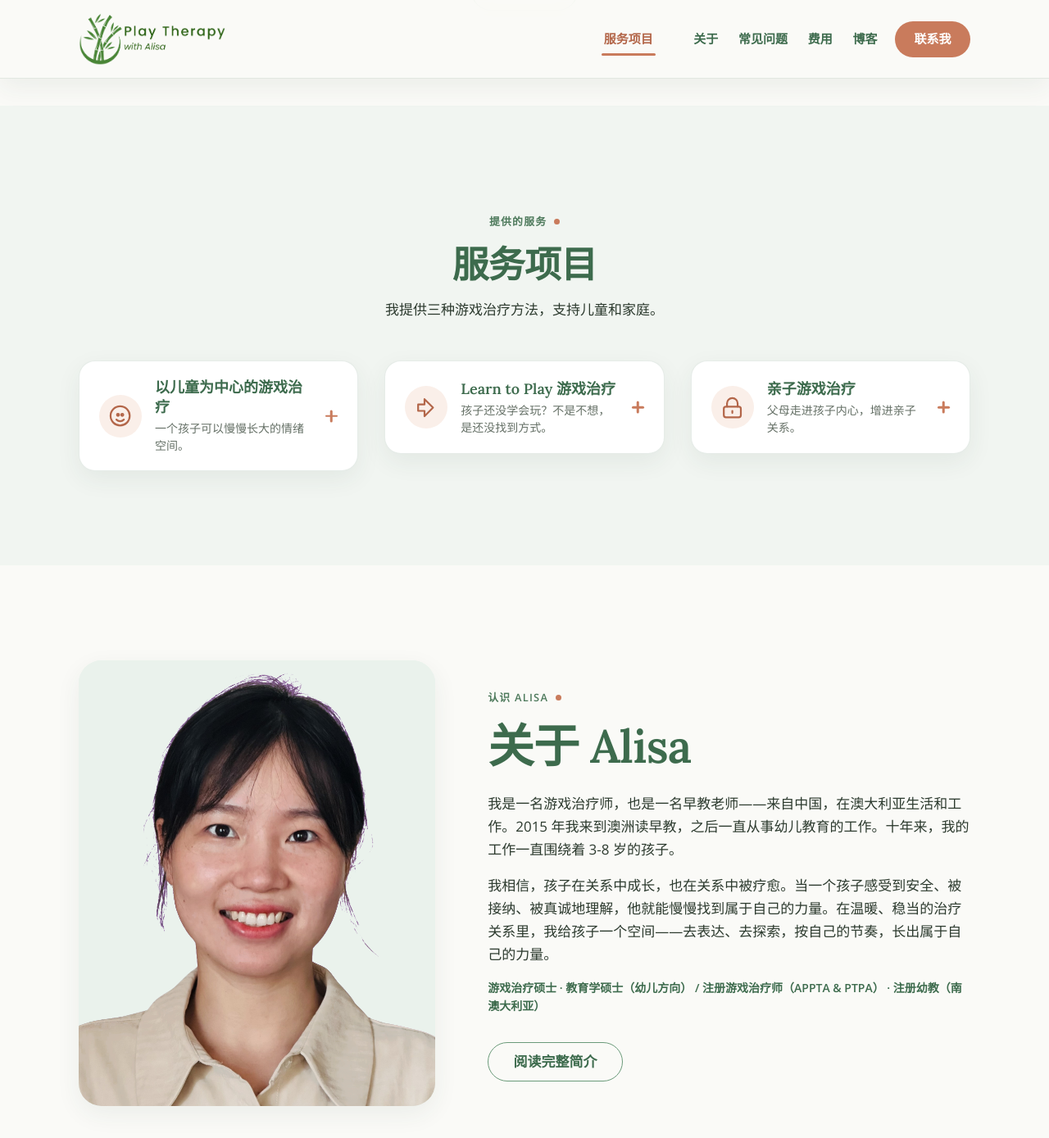
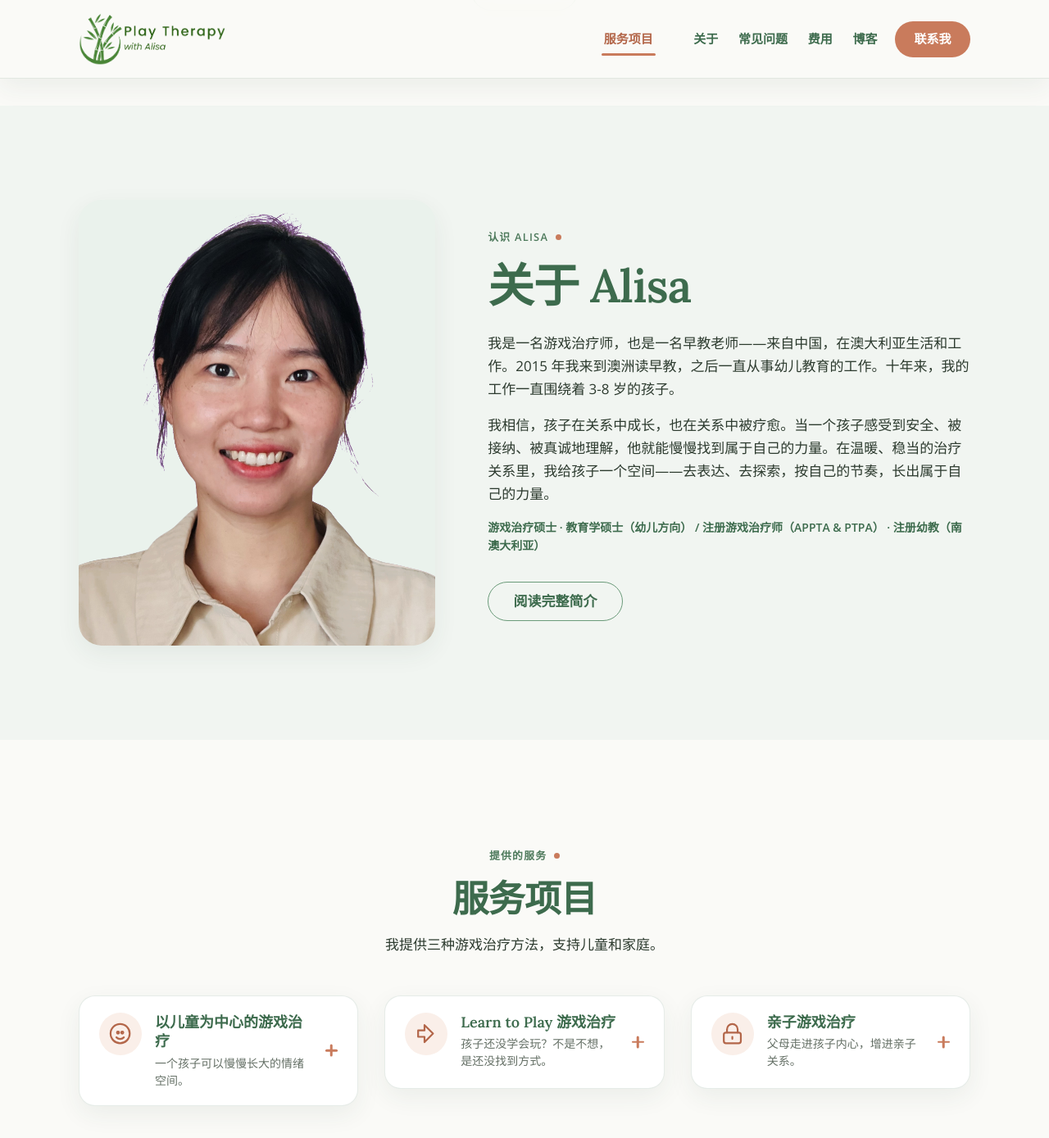
Before and after one commit to nguyentran0212/alisa-website, a Jekyll site: the page built from zh/index.md, in a window 1280 px wide and 1400 px high, scrolled down 2165 px. Shown: the top 1389 px of the window at 82% size. Built offline with Jekyll 4.4.1, drawn with Linux system fonts in a browser that asks for light colours; some of the changed text lies outside the part shown.

Commit message:
Reorder home sections + retint per design brief
New section order: What is Play Therapy → Is This for My Child →
About Alisa → Services → Fees → FAQ → Recent Articles → Contact.

Background tinting (using .bg-band for the 'dark' sections):
- bright: What is Play Therapy, Is This for My Child, Services, Fees,
  Recent Articles (no background class, sit on --canvas)
- dark:  About Alisa, FAQ, Contact (.bg-band)

About Alisa moved up from after Services to sit between
'Is This for My Child' and 'Services'. Its section element now carries
.bg-band so it reads as a 'dark' interlude between the two bright
sections. Services and Fees had .bg-band removed.

CSS additions:
- .fees-group-title-second: extra top margin + padding so the NDIS
  group heading is clearly separated from the last Private row
- .faq-lead-link: 'More questions? Get in touch.' renders as an
  inline CTA with hover state + arrow nudge (was a bare underlined
  link floating below the accordion)

Data fixes:
- _data/{en,zh}.yml: add missing footer.inclusion text (was an empty
  <p> in the inclusion notice — the rainbow-flag section had no
  statement below it)

Applies to both EN (/index.md) and ZH (/zh/index.md) home pages.

```diff
--- a/_data/en.yml
+++ b/_data/en.yml
@@ -24,6 +24,7 @@ footer:
   copyright_line: "© 2026 Alisa Play Therapy. All rights reserved. All content on this site is protected and may not be reproduced without written permission."
   # Alisa's exact wording from prod.
   acknowledgement: "Play Therapy With Alisa acknowledges the Traditional Custodians of the lands on which we live, work and play, and pays respect to Elders past and present."
+  inclusion: "At Alisa Play Therapy, we are committed to providing services that are inclusive and accessible for all children and families, regardless of ethnicity, gender, gender identity and expression, disability, neurodivergence, religion or sexual orientation."
 
 # Splose external form — Alisa uses this instead of an inline contact form.
 splose_form_url: "https://play-therapy-with-alisa-1.splose.com/public-form/04c0af96-beb3-4509-b853-e8d18937b193"
--- a/_data/zh.yml
+++ b/_data/zh.yml
@@ -24,6 +24,7 @@ footer:
   copyright_line: "© 2026 Alisa 游戏治疗。保留所有权利。本网站所有内容受法律保护，未经书面许可不得复制或转载。"
   # Alisa's exact wording from prod.
   acknowledgement: "Play Therapy With Alisa acknowledges the Traditional Custodians of the lands on which we live, work and play, and pays respect to Elders past and present."
+  inclusion: "Alisa 游戏治疗致力于为所有儿童和家庭提供包容且可及的服务，不分族裔、性别、性别认同与表达、残障情况、神经多样性、宗教或性取向。"
 
 splose_form_url: "https://play-therapy-with-alisa-1.splose.com/public-form/04c0af96-beb3-4509-b853-e8d18937b193"
 discovery_call_url: "mailto:hello@alisaplaytherapy.com?subject=15-minute%20Discover%20Call"
--- a/assets/css/style.css
+++ b/assets/css/style.css
@@ -617,7 +617,9 @@ section { position: relative; }
   cursor: pointer;
   position: relative;
   display: flex;
-  align-items: center;
+  /* Align icons to the top, not center. With center the icon shifts down
+     when a title wraps to 2 lines, making the 3 cards visibly uneven. */
+  align-items: flex-start;
   gap: var(--s-4);
   padding: var(--s-5) 3.5rem var(--s-5) var(--s-6);
   /* Lock the summary height so the 3 service cards line up regardless of
@@ -978,6 +980,37 @@ section { position: relative; }
 }
 .faq .answer-links a { color: var(--sage-deep); }
 
+/* Bottom-of-section link ('More questions? Get in touch.'). Was rendering
+   as just an underlined link inside a centered paragraph. Wrap it in a
+   button-like treatment so it reads as a call-to-action, not body copy. */
+.faq-lead {
+  margin-top: var(--s-6);
+  text-align: center;
+}
+.faq-lead-link {
+  display: inline-flex;
+  align-items: center;
+  gap: 0.4rem;
+  font-weight: 700;
+  font-size: var(--fs-base);
+  color: var(--clay-dark);
+  text-decoration: none;
+  border-bottom: 2px solid transparent;
+  padding-bottom: 2px;
+  transition: color var(--t-fast) var(--ease), border-color var(--t-fast) var(--ease);
+}
+@media (hover: hover) {
+.faq-lead-link:hover { color: var(--sage-darker); border-bottom-color: var(--sage-darker); }
+}
+.faq-lead-link::after {
+  content: '→';
+  font-weight: 400;
+  transition: transform var(--t-fast) var(--ease);
+}
+@media (hover: hover) {
+.faq-lead-link:hover::after { transform: translateX(3px); }
+}
+
 .faq details::details-content {
   block-size: 0;
   overflow: hidden;
@@ -1064,6 +1097,13 @@ section { position: relative; }
   letter-spacing: 0;
 }
 .fee-price.is-words { font-size: var(--fs-md); font-style: italic; }
+
+/* The second fees group heading (NDIS clients) needs visual separation
+   from the first group's last row. Larger top margin + thicker rule. */
+.fees-group-title.fees-group-title-second {
+  margin-top: var(--s-12);
+  padding-top: var(--s-4);
+}
 
 /* ============ contact ============
  *
--- a/zh/index.md
+++ b/zh/index.md
@@ -29,7 +29,7 @@ permalink: /zh/
     </div>
   </section>
 
-  <!-- ============ WHAT IS PLAY THERAPY ============ -->
+  <!-- ============ 什么是游戏治疗 (bright) ============ -->
   <section id="what-is-play-therapy">
     <div class="wrap">
       <div class="section-head center">
@@ -42,7 +42,7 @@ permalink: /zh/
     </div>
   </section>
 
-  <!-- ============ IS THIS FOR MY CHILD ============ -->
+  <!-- ============ 游戏治疗适合我的孩子吗？(bright) ============ -->
   <section id="is-this-for-my-child">
     <div class="wrap">
       <div class="section-head center">
@@ -62,8 +62,28 @@ permalink: /zh/
     </div>
   </section>
 
-  <!-- ============ SERVICES ============ -->
-  <section id="services" class="bg-band">
+  <!-- ============ 关于 Alisa (dark) ============ -->
+  <section id="about" class="bg-band">
+    <div class="wrap">
+      <div class="about-home-grid">
+        <div class="about-home-art reveal">
+          <img src="{{ site.baseurl }}/assets/images/alisa.png" alt="Alisa Liao，注册游戏治疗师">
+        </div>
+        <div class="about-home-bio reveal" style="--d: 0.08s">
+          <p class="eyebrow">{{ site.data.zh.sections.about.eyebrow }}</p>
+          <h2>{{ site.data.zh.sections.about.title }}</h2>
+          {{ site.data.zh.sections.about.bio_html }}
+          <p class="about-home-credentials"><strong>{{ site.data.zh.sections.about.credentials }}</strong></p>
+          <div class="section-actions" style="justify-content: flex-start; margin-top: var(--s-8);">
+            <a class="btn btn-ghost" href="{{ site.baseurl }}{{ site.data.zh.sections.about.cta_url }}">{{ site.data.zh.sections.about.cta }}</a>
+          </div>
+        </div>
+      </div>
+    </div>
+  </section>
+
+  <!-- ============ 服务项目 (bright) ============ -->
+  <section id="services">
     <div class="wrap">
       <div class="section-head center">
         <p class="eyebrow">{{ site.data.zh.sections.services.eyebrow }}</p>
@@ -100,28 +120,41 @@ permalink: /zh/
     </div>
   </section>
 
-  <!-- ============ ABOUT ============ -->
-  <section id="about">
+  <!-- ============ 费用 (bright) ============ -->
+  <section id="fees">
     <div class="wrap">
-      <div class="about-home-grid">
-        <div class="about-home-art reveal">
-          <img src="{{ site.baseurl }}/assets/images/alisa.png" alt="Alisa Liao，注册游戏治疗师">
-        </div>
-        <div class="about-home-bio reveal" style="--d: 0.08s">
-          <p class="eyebrow">{{ site.data.zh.sections.about.eyebrow }}</p>
-          <h2>{{ site.data.zh.sections.about.title }}</h2>
-          {{ site.data.zh.sections.about.bio_html }}
-          <p class="about-home-credentials"><strong>{{ site.data.zh.sections.about.credentials }}</strong></p>
-          <div class="section-actions" style="justify-content: flex-start; margin-top: var(--s-8);">
-            <a class="btn btn-ghost" href="{{ site.baseurl }}{{ site.data.zh.sections.about.cta_url }}">{{ site.data.zh.sections.about.cta }}</a>
+      <div class="fees-intro">
+        <p class="eyebrow">{{ site.data.zh.sections.fees.eyebrow }}</p>
+        <h2>{{ site.data.zh.sections.fees.title }}</h2>
+        <p>{{ site.data.zh.sections.fees.lead }}</p>
+      </div>
+      <div class="fees-card reveal">
+        <h3 class="fees-group-title">{{ site.data.zh.sections.fees.private_title }}</h3>
+        {%- for fee in site.data.zh.sections.fees.private -%}
+        <div class="fee-item">
+          <div class="fee-name">{{ fee.name }}</div>
+          <div class="fee-price {% if fee.unit == '' %}is-words{% endif %}">
+            {{ fee.price }}{% if fee.unit != '' %}<span class="fee-unit">{{ fee.unit }}</span>{% endif %}
           </div>
         </div>
+        {%- endfor -%}
+        <h3 class="fees-group-title fees-group-title-second">{{ site.data.zh.sections.fees.ndis_title }}</h3>
+        {%- for fee in site.data.zh.sections.fees.ndis -%}
+        <div class="fee-item">
+          <div class="fee-name">{{ fee.name }}</div>
+          <div class="fee-price {% if fee.unit == '' %}is-words{% endif %}">
+            {{ fee.price }}{% if fee.unit != '' %}<span class="fee-unit">{{ fee.unit }}</span>{% endif %}
+          </div>
+        </div>
+        {%- endfor -%}
+        <p class="fees-note">{{ site.data.zh.sections.fees.note }}</p>
+        <p class="fees-note">{{ site.data.zh.sections.fees.note_2 }}</p>
       </div>
     </div>
   </section>
 
-  <!-- ============ FAQ ============ -->
-  <section id="faq">
+  <!-- ============ 常见问题 (dark) ============ -->
+  <section id="faq" class="bg-band">
     <div class="wrap">
       <div class="section-head center">
         <p class="eyebrow">{{ site.data.zh.sections.faq.eyebrow }}</p>
@@ -144,45 +177,12 @@ permalink: /zh/
           </li>
           {%- endfor -%}
         </ul>
-        <p class="faq-lead"><a href="{{ site.data.zh.sections.faq.lead_url }}">{{ site.data.zh.sections.faq.lead }}</a></p>
+        <p class="faq-lead"><a href="{{ site.data.zh.sections.faq.lead_url }}" class="faq-lead-link">{{ site.data.zh.sections.faq.lead }}</a></p>
       </div>
     </div>
   </section>
 
-  <!-- ============ FEES ============ -->
-  <section id="fees" class="bg-band">
-    <div class="wrap">
-      <div class="section-head center">
-        <p class="eyebrow">{{ site.data.zh.sections.fees.eyebrow }}</p>
-        <h2>{{ site.data.zh.sections.fees.title }}</h2>
-        <p>{{ site.data.zh.sections.fees.lead }}</p>
-      </div>
-      <div class="fees-card reveal">
-        <h3 class="fees-group-title">{{ site.data.zh.sections.fees.private_title }}</h3>
-        {%- for fee in site.data.zh.sections.fees.private -%}
-        <div class="fee-item">
-          <div class="fee-name">{{ fee.name }}</div>
-          <div class="fee-price {% if fee.unit == '' %}is-words{% endif %}">
-            {{ fee.price }}{% if fee.unit != '' %}<span class="fee-unit">{{ fee.unit }}</span>{% endif %}
-          </div>
-        </div>
-        {%- endfor -%}
-        <h3 class="fees-group-title">{{ site.data.zh.sections.fees.ndis_title }}</h3>
-        {%- for fee in site.data.zh.sections.fees.ndis -%}
-        <div class="fee-item">
-          <div class="fee-name">{{ fee.name }}</div>
-          <div class="fee-price {% if fee.unit == '' %}is-words{% endif %}">
-            {{ fee.price }}{% if fee.unit != '' %}<span class="fee-unit">{{ fee.unit }}</span>{% endif %}
-          </div>
-        </div>
-        {%- endfor -%}
-        <p class="fees-note">{{ site.data.zh.sections.fees.note }}</p>
-        <p class="fees-note">{{ site.data.zh.sections.fees.note_2 }}</p>
-      </div>
-    </div>
-  </section>
-
-  <!-- ============ BLOG ============ -->
+  <!-- ============ 博客精选 (bright) ============ -->
   <section id="blog">
     <div class="wrap">
       <div class="section-head center">
@@ -208,8 +208,8 @@ permalink: /zh/
     </div>
   </section>
 
-  <!-- ============ CONTACT ============ -->
-  <section id="contact">
+  <!-- ============ 联系我 (dark) ============ -->
+  <section id="contact" class="bg-band">
     <div class="wrap">
       <div class="contact-grid">
         <div class="contact-info reveal">
```
Also changed, not shown: index.md (+55 -55 lines).
